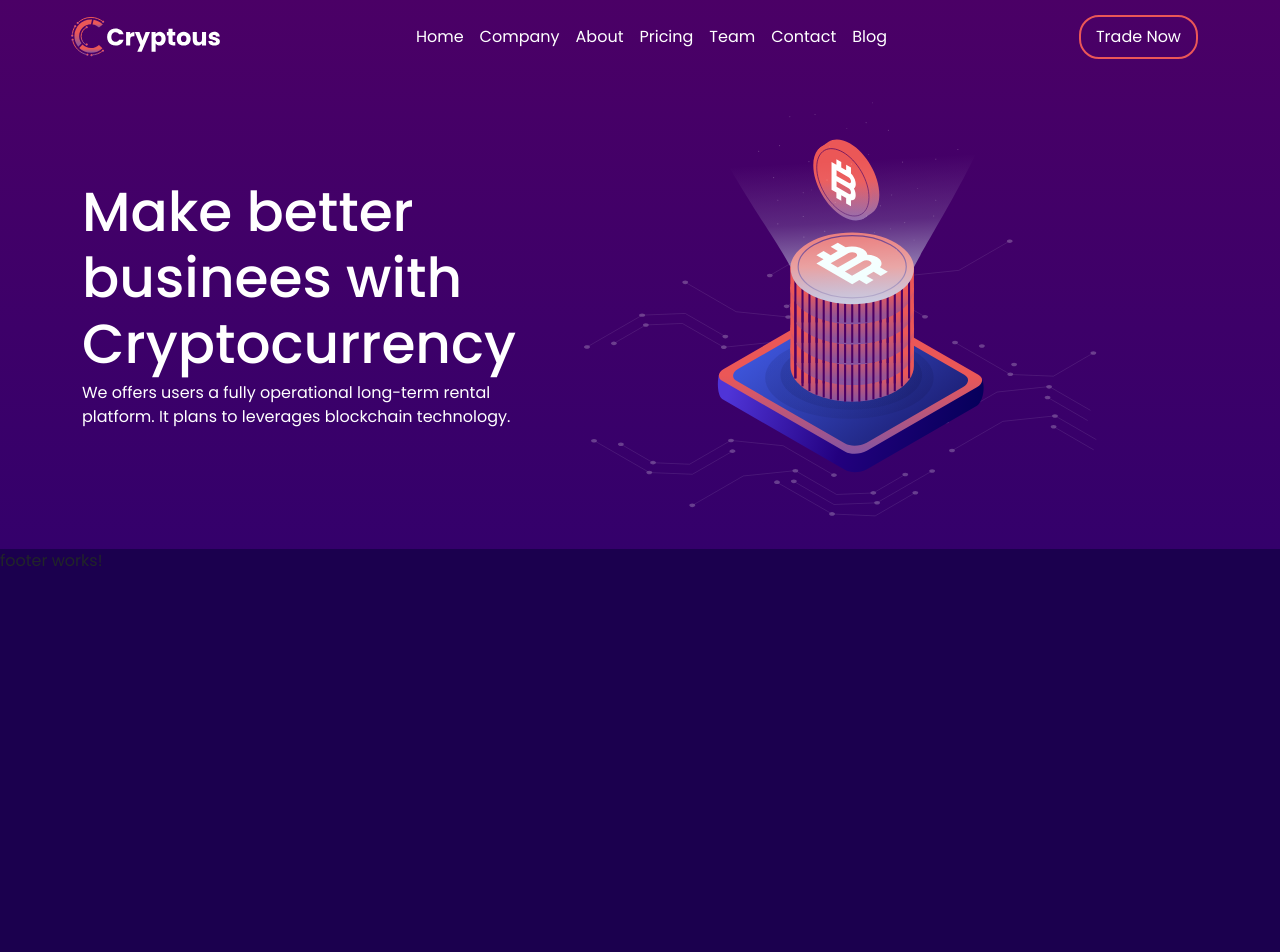
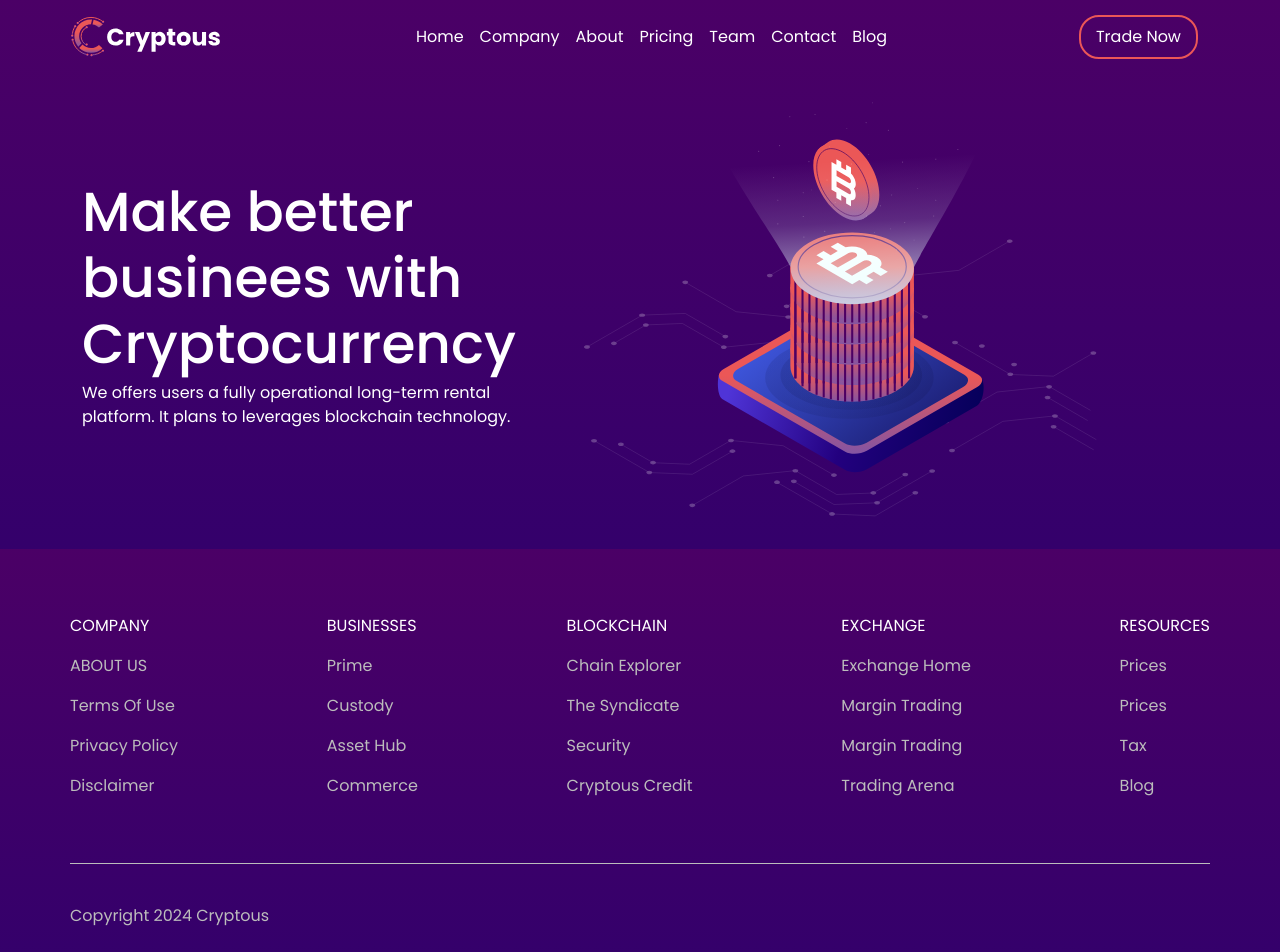
Before and after one commit to Momen-Alshouha/cryptous, an Angular app: page / in a window 1280 px wide. Shown: the top 952 px of the page. Before the commit the page ends 800 px from the top, so only its background shows below. Built offline with nearby package versions, Linux system fonts and the light colour scheme.

Commit message:
footer done

```diff
--- a/src/app/shared/components/footer/footer.component.html
+++ b/src/app/shared/components/footer/footer.component.html
@@ -1 +1,42 @@
-<p>footer works!</p>
+<footer class="container-fluid">
+<div class="container d-flex gap-1 justify-content-between navigation">
+    <ul class="d-flex flex-column gap-3">
+        <li class="nav-head">company</li>
+        <li class="nav-item">ABOUT US</li>
+        <li class="nav-item">Terms of use</li>
+        <li class="nav-item">Privacy Policy</li>
+        <li class="nav-item">Disclaimer</li>
+    </ul>
+    <ul class="d-flex flex-column gap-3">
+        <li class="nav-head">Businesses</li>
+        <li class="nav-item">Prime</li>
+        <li class="nav-item">Custody    </li>
+        <li class="nav-item">Asset Hub</li>
+        <li class="nav-item">Commerce</li>
+    </ul>
+    <ul class="d-flex flex-column gap-3">
+        <li class="nav-head">Blockchain </li>
+        <li class="nav-item">Chain Explorer</li>
+        <li class="nav-item">The Syndicate</li>
+        <li class="nav-item">Security</li>
+        <li class="nav-item">Cryptous Credit</li>
+    </ul>
+    <ul class="d-flex flex-column gap-3">
+        <li class="nav-head">Exchange</li>
+        <li class="nav-item">Exchange Home</li>
+        <li class="nav-item">Margin Trading</li>
+        <li class="nav-item">Margin Trading</li>
+        <li class="nav-item">Trading Arena</li>
+    </ul>
+    <ul class="d-flex flex-column gap-3">
+        <li class="nav-head">Resources</li>
+        <li class="nav-item">Prices</li>
+        <li class="nav-item">Prices</li>
+        <li class="nav-item">tax</li>
+        <li class="nav-item">blog</li>
+    </ul>
+</div>
+<div class="container p-0 d-flex">
+    <span class="copyright">Copyright {{year}} Cryptous</span>
+</div>
+</footer>
--- a/src/app/shared/components/footer/footer.component.scss
+++ b/src/app/shared/components/footer/footer.component.scss
@@ -0,0 +1,45 @@
+footer {
+  background: hsla(269, 100%, 21%, 1);
+
+  background: linear-gradient(
+    90deg,
+    hsla(269, 100%, 21%, 1) 0%,
+    hsla(284, 100%, 20%, 1) 100%
+  );
+
+  background: -moz-linear-gradient(
+    90deg,
+    hsla(269, 100%, 21%, 1) 0%,
+    hsla(284, 100%, 20%, 1) 100%
+  );
+
+  background: -webkit-linear-gradient(
+    90deg,
+    hsla(269, 100%, 21%, 1) 0%,
+    hsla(284, 100%, 20%, 1) 100%
+  );
+
+  .navigation {
+padding: 40px 0;
+  }
+
+  .nav-item,
+  .nav-head {
+    text-transform: capitalize;
+  }
+  .nav-head {
+    color: white;
+    text-transform: uppercase;
+    font-size: 17;
+  }
+  .nav-item {
+    color: #bcbcbc;
+  }
+  .copyright {
+    display: block;
+    width: 100%;
+    border-top: 1px solid #bcbcbc;
+    color: #bcbcbc;
+    padding: 40px 0;
+  }
+}
--- a/src/app/shared/components/footer/footer.component.ts
+++ b/src/app/shared/components/footer/footer.component.ts
@@ -1,4 +1,4 @@
-import { Component } from '@angular/core';
+import { Component, OnInit } from '@angular/core';
 
 @Component({
   selector: 'app-footer',
@@ -7,6 +7,10 @@ import { Component } from '@angular/core';
   templateUrl: './footer.component.html',
   styleUrl: './footer.component.scss'
 })
-export class FooterComponent {
+export class FooterComponent implements OnInit {
+  year : any = new Date().getFullYear()
+  ngOnInit(): void {
+      console.log(this.year);
 
+  }
 }
```
